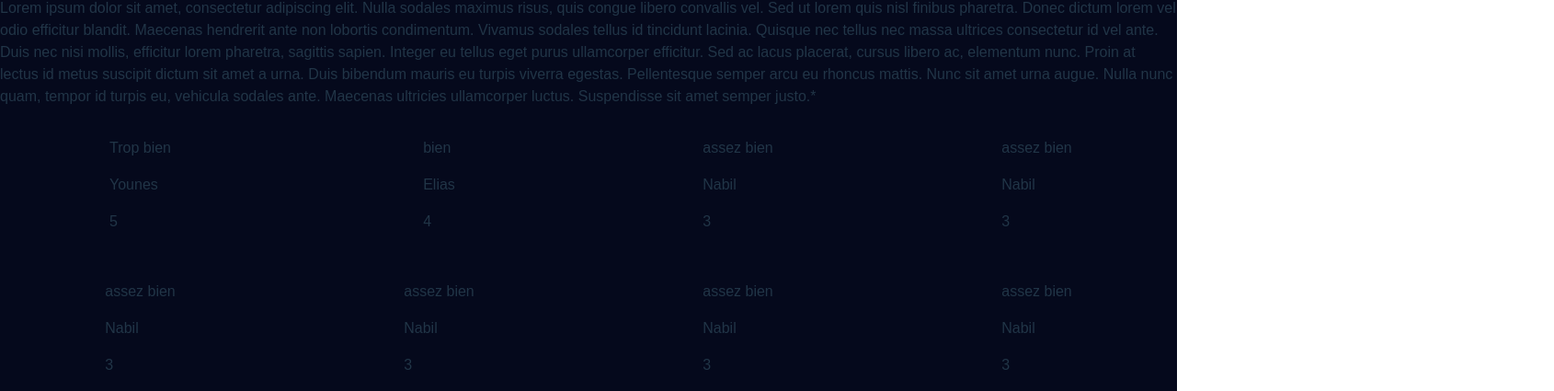
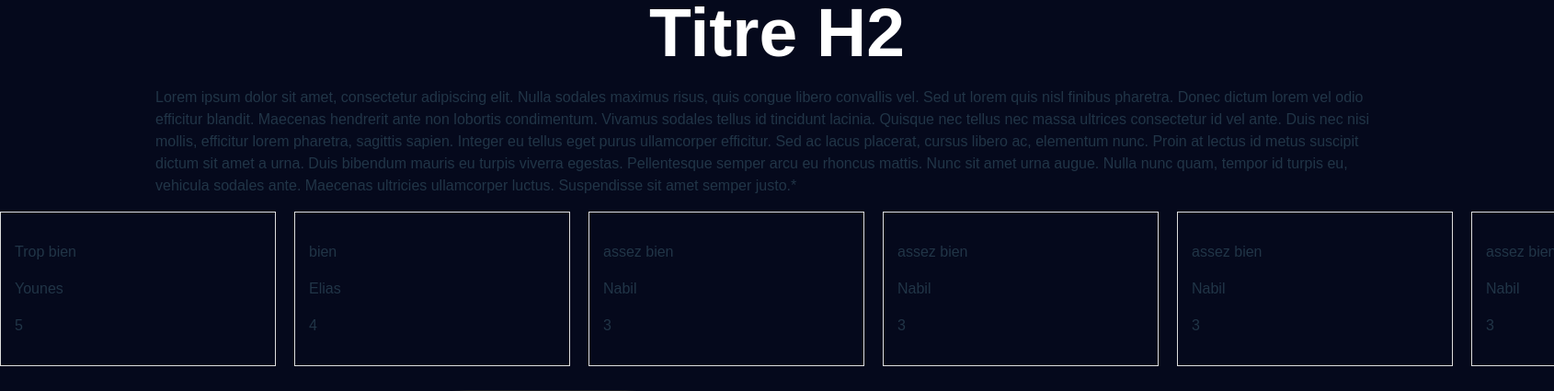
Before and after one commit to LevelingYnov/leveling-web, a React (Vite) app in the folder leveling-frontend/: page /mentions-legales in a window 1280 px wide. Shown: the part 969-1394 px from the top of the page at 92% size, 1690 px wide, since content can reach past the window. Built offline with nearby package versions, Linux system fonts and the light colour scheme.

Commit message:
Fin faq, ajustement download application et ajustement feedback horizontal

```diff
--- a/leveling-frontend/src/App.css
+++ b/leveling-frontend/src/App.css
@@ -12,6 +12,11 @@ body {
 main {
     margin-top: 80px;
 }
+#backgroundInsert1 {
+    background: url('./assets/background1.jpg') bottom;
+    background-size: cover;
+    overflow: hidden;
+}
 
 .download-application-container {
     display: flex;
@@ -24,8 +29,8 @@ main {
             rgba(5, 9, 28, 0.5) 100%
     ),
     rgba(6, 11, 67, 0.5);
-    backdrop-filter: blur(7.5px);
-
+    backdrop-filter: blur(8px);
+    margin: 10% 50% 0 15%;
     border-radius: 12px;
     box-shadow: 0 4px 6px rgba(0, 0, 0, 0.1);
     padding: 25px;
@@ -97,11 +102,10 @@ main {
     top: 5px;
 }
 
-.feedback-list {
-    display: grid;
-    flex-wrap: wrap;
-    grid-template-columns: repeat(auto-fit, minmax(250px, 1fr));
-    gap: 20px;
+.feedback-text {
+    width: 80%;
+    margin: 0 10% 0 10%;
+    display: flex;
     justify-content: center;
 }
 
@@ -118,14 +122,61 @@ main {
     padding-top: 15px;
 }
 
-.feedback {
-    max-width: 350px;
-    justify-self: center;
+/*
+classique
+.feedback-list {
+    display: grid;
+    grid-template-columns: repeat(auto-fit, minmax(250px, 1fr));
+    gap: 20px;
+    justify-content: center;
+}
+*/
+
+/*
+Vertical
+.feedback-list {
+    display: flex;
+    flex-wrap: wrap; !* Plus explicite - assure que les items ne wrap pas *!
+    overflow-x: auto; !* Gardez pour le défilement horizontal *!
+    scroll-snap-type: x mandatory;
+    gap: 20px;
+    padding-bottom: 20px; !* Peut-être moins pertinent avec le scroll horizontal *!
+    max-height: calc(2 * (136px + 20px) + 20px); !*SUPPRIMEZ ou adaptez selon votre besoin *!
+    max-width: calc(2 * (268px + 20px) + 20px);
+}*/
+
+.feedback-list {
+    display: flex;
+    flex-wrap: nowrap; /* Plus explicite - assure que les items ne wrap pas */
+    overflow-x: auto; /* Gardez pour le défilement horizontal */
+    scroll-snap-type: x mandatory;
+    gap: 20px;
+    padding-bottom: 20px; /* Peut-être moins pertinent avec le scroll horizontal */
+    /*max-width: calc(2 * (268px + 20px) + 20px);*/
+    max-width: 1690px;
 }
 
-#backgroundInsert1 {
-    background: url('./assets/background1.png');
-    background-size: cover;
+.feedback-list::-webkit-scrollbar { /* Style optionnel pour la scrollbar (navigateurs Webkit) */
+    height: 8px; /* Hauteur de la scrollbar */
+}
+
+.feedback-list::-webkit-scrollbar-thumb { /* Style optionnel pour le "thumb" de la scrollbar (la partie que l'on déplace) */
+    background-color: #ccc; /* Couleur du "thumb" */
+    border-radius: 4px; /* Bords arrondis */
+}
+
+.feedback-list::-webkit-scrollbar-track { /* Style optionnel pour le "track" de la scrollbar (la partie fixe) */
+    background-color: #f0f0f0; /* Couleur du "track" */
+    border-radius: 4px; /* Bords arrondis */
+}
+
+.feedback {
+    flex: 0 0 auto; /* Empêche les cartes de grandir ou rétrécir et laisse la largeur automatique */
+    width: 300px; /* Définissez une largeur fixe pour chaque carte (ajustez selon vos besoins) */
+    scroll-snap-align: start; /* Aligne le début de chaque carte au point de "snap" lors du défilement */
+    border: 1px solid #ddd; /* Exemple de bordure pour visualiser les cartes */
+    padding: 15px; /* Espacement intérieur pour le contenu de la carte */
+    box-sizing: border-box; /* Assure que le padding et la bordure sont inclus dans la largeur */
 }
 
 #backgroundInsert2 {
@@ -134,6 +185,7 @@ main {
 
 #iphoneIntegration {
     width: 20%;
+    object-fit: scale-down;
 }
 
 .iphone-container {
@@ -243,6 +295,9 @@ main {
 .faq-question:hover {
     background-color: #222d5c;
 }
+.faq-question:hover + .faq-reponse {
+    display: block;
+}
 .faq-reponse {
     display: none;
     padding: 10px;
--- a/leveling-frontend/src/App.jsx
+++ b/leveling-frontend/src/App.jsx
@@ -224,22 +224,25 @@ function App() {
           <div className={'feedback-container'}>
             <div className={'feedback-header'}>
               <h2 className={'feedback-title'}>Titre H2</h2>
+              <div className={'feedback-text'}>
                 <p>
                   Lorem ipsum dolor sit amet, consectetur adipiscing elit. Nulla
-                sodales maximus risus, quis congue libero convallis vel. Sed ut
-                lorem quis nisl finibus pharetra. Donec dictum lorem vel odio
-                efficitur blandit. Maecenas hendrerit ante non lobortis
+                  sodales maximus risus, quis congue libero convallis vel. Sed
+                  ut lorem quis nisl finibus pharetra. Donec dictum lorem vel
+                  odio efficitur blandit. Maecenas hendrerit ante non lobortis
                   condimentum. Vivamus sodales tellus id tincidunt lacinia.
                   Quisque nec tellus nec massa ultrices consectetur id vel ante.
-                Duis nec nisi mollis, efficitur lorem pharetra, sagittis sapien.
-                Integer eu tellus eget purus ullamcorper efficitur. Sed ac lacus
-                placerat, cursus libero ac, elementum nunc. Proin at lectus id
-                metus suscipit dictum sit amet a urna. Duis bibendum mauris eu
-                turpis viverra egestas. Pellentesque semper arcu eu rhoncus
-                mattis. Nunc sit amet urna augue. Nulla nunc quam, tempor id
-                turpis eu, vehicula sodales ante. Maecenas ultricies ullamcorper
-                luctus. Suspendisse sit amet semper justo.*
+                  Duis nec nisi mollis, efficitur lorem pharetra, sagittis
+                  sapien. Integer eu tellus eget purus ullamcorper efficitur.
+                  Sed ac lacus placerat, cursus libero ac, elementum nunc. Proin
+                  at lectus id metus suscipit dictum sit amet a urna. Duis
+                  bibendum mauris eu turpis viverra egestas. Pellentesque semper
+                  arcu eu rhoncus mattis. Nunc sit amet urna augue. Nulla nunc
+                  quam, tempor id turpis eu, vehicula sodales ante. Maecenas
+                  ultricies ullamcorper luctus. Suspendisse sit amet semper
+                  justo.*
                 </p>
+              </div>
             </div>
 
             <div className={'feedback-list'}>
@@ -346,14 +349,22 @@ function App() {
             </div>
           </div>*/}
           <div className={'faq-container'}>
+            <div>
+              <h2 className={'faq-title'}>FAQ</h2>
+              <div className={'faq-text'}>
+                <p>
+                  Lorem ipsum dolor sit amet, consectetur adipiscing elit. Nulla
+                  sodales maximus risus, quis congue libero convallis vel. Sed
+                  ut lorem quis nisl finibus pharetra. Donec dictum lorem vel
+                  odio efficitur blandit. Maecenas hendrerit ante non lobortis
+                  condimentum. Vivamus sodales tellus id tincidunt lacinia.
+                </p>
+              </div>
+            </div>
             {faq.map((entry, index) => (
               <div className="faq-item" key={index}>
                 <div className="faq-question" onClick={toggleFaq}>
                   {entry.question}
-                </div>
-                <div className="faq-reponse" onClick={toggleFaq}>
-                  {entry.reponse}
-                </div>
                   <div>
                     <svg
                       xmlns="http://www.w3.org/2000/svg"
@@ -380,6 +391,10 @@ function App() {
                     </svg>
                   </div>
                 </div>
+                <div className="faq-reponse" onClick={toggleFaq}>
+                  {entry.reponse}
+                </div>
+              </div>
             ))}
           </div>
           <script></script>
--- a/leveling-frontend/src/Footer.css
+++ b/leveling-frontend/src/Footer.css
@@ -1,13 +1,13 @@
 footer {
   display: flex;
-  width: 100%;
+  /*width: 92.9%;*/
   padding: 24px 60px;  /* Réduit de 40px à 24px */
   flex-direction: column;
   gap: 16px;  /* Réduit de 24px à 16px */
-  background: var(--Black-blue, #05091C);
-  font-family: "Mark Pro";
+  background: #05091C;
+  font-family: "Mark Pro", sans-serif;
   text-align: center;
-  color: var(--White, #F0F5FC);
+  color: white;
   font-size: 14px;  /* Réduit de 16px à 14px */
   font-style: normal;
   font-weight: 500;
@@ -54,10 +54,10 @@ footer {
 }
 
 .link-line a {
-  color: var(--White, #F0F5FC);
+  color: #F0F5FC;
   text-decoration: none;
   font-size: 16px;
-  font-family: "Mark Pro";
+  font-family: "Mark Pro", sans-serif;
   font-weight: 500;
   transition: opacity 0.3s ease;
   text-align: center;
@@ -69,8 +69,8 @@ footer {
 }
 
 .copyright {
-  color: var(--White, #F0F5FC);
-  font-family: "Mark Pro";
+  color: #F0F5FC;
+  font-family: "Mark Pro", sans-serif;
   font-size: 12px;  /* Réduit de 16px à 12px */
   font-weight: 500;
   text-align: center;
```
Also changed, not shown: leveling-frontend/src/assets/background1.jpg (added). Lines whose indentation alone changed are shown as unchanged.
